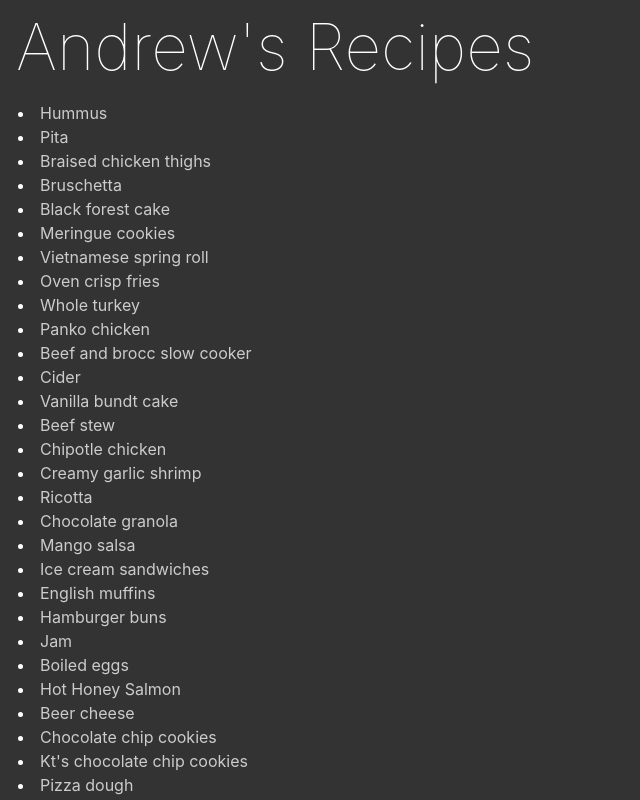
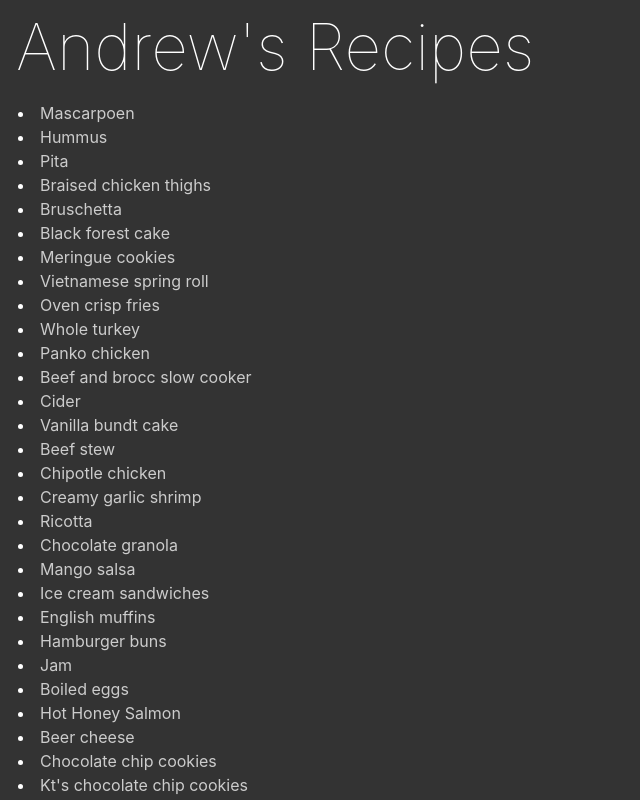
Before and after one commit to akump/andrews-recipes, a Svelte app: page / in a window 1280 px wide. Shown: the top 800 px of the page, without its empty margins (0-640 px from the left). Built offline with nearby package versions, Linux system fonts and the light colour scheme.

Commit message:
new recipes

```diff
--- a/src/recipes.js
+++ b/src/recipes.js
@@ -274,6 +274,10 @@ const recipes = [
         displayName: "Hummus",
         url: "https://www.youtube.com/watch?v=6feitxp3gMQ"
     },
+    {
+        displayName: "Mascarpoen",
+        url: "https://www.allrecipes.com/recipe/8451392/homemade-mascarpone-cheese/"
+    },
 ];
 
 export default recipes;
```
